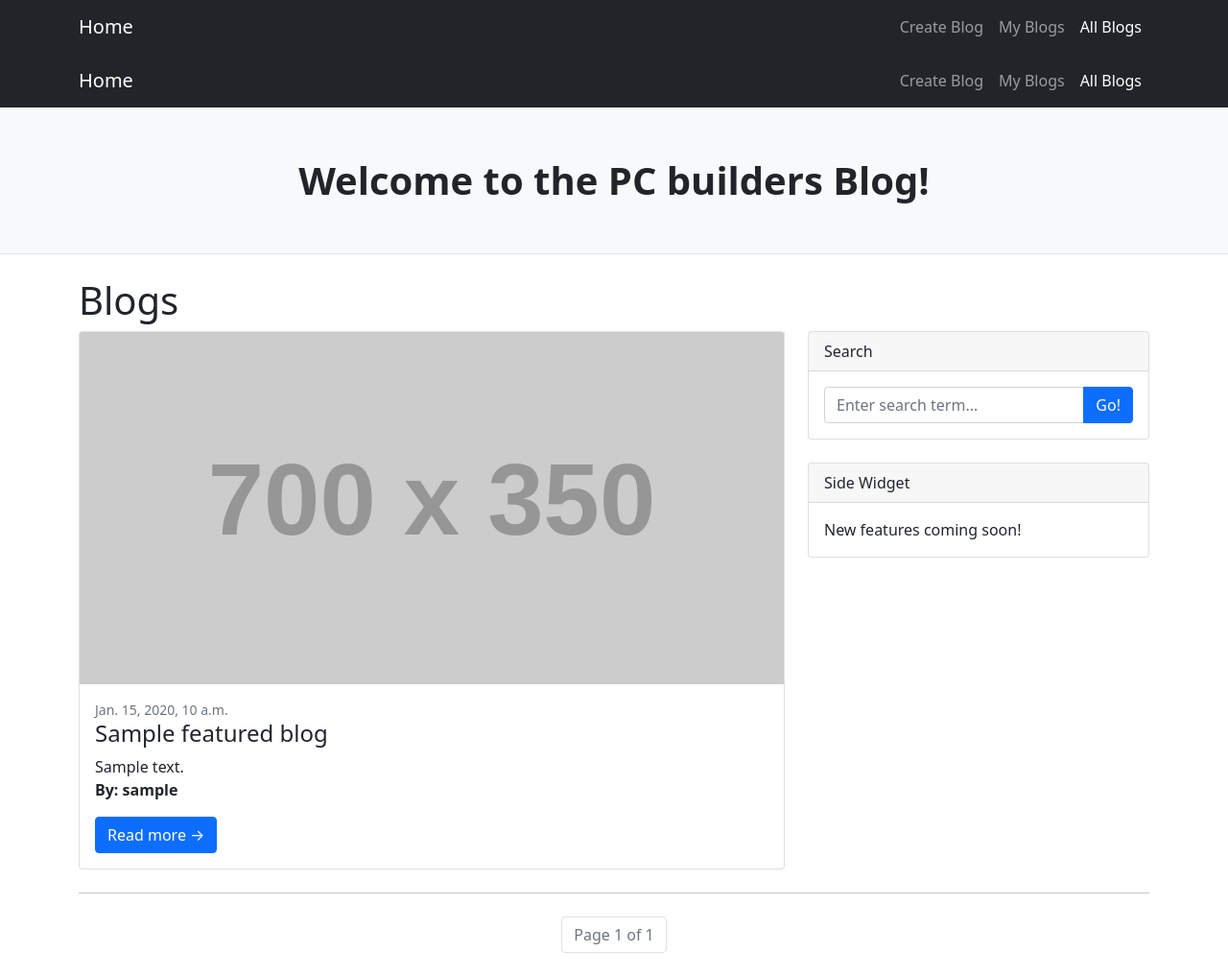
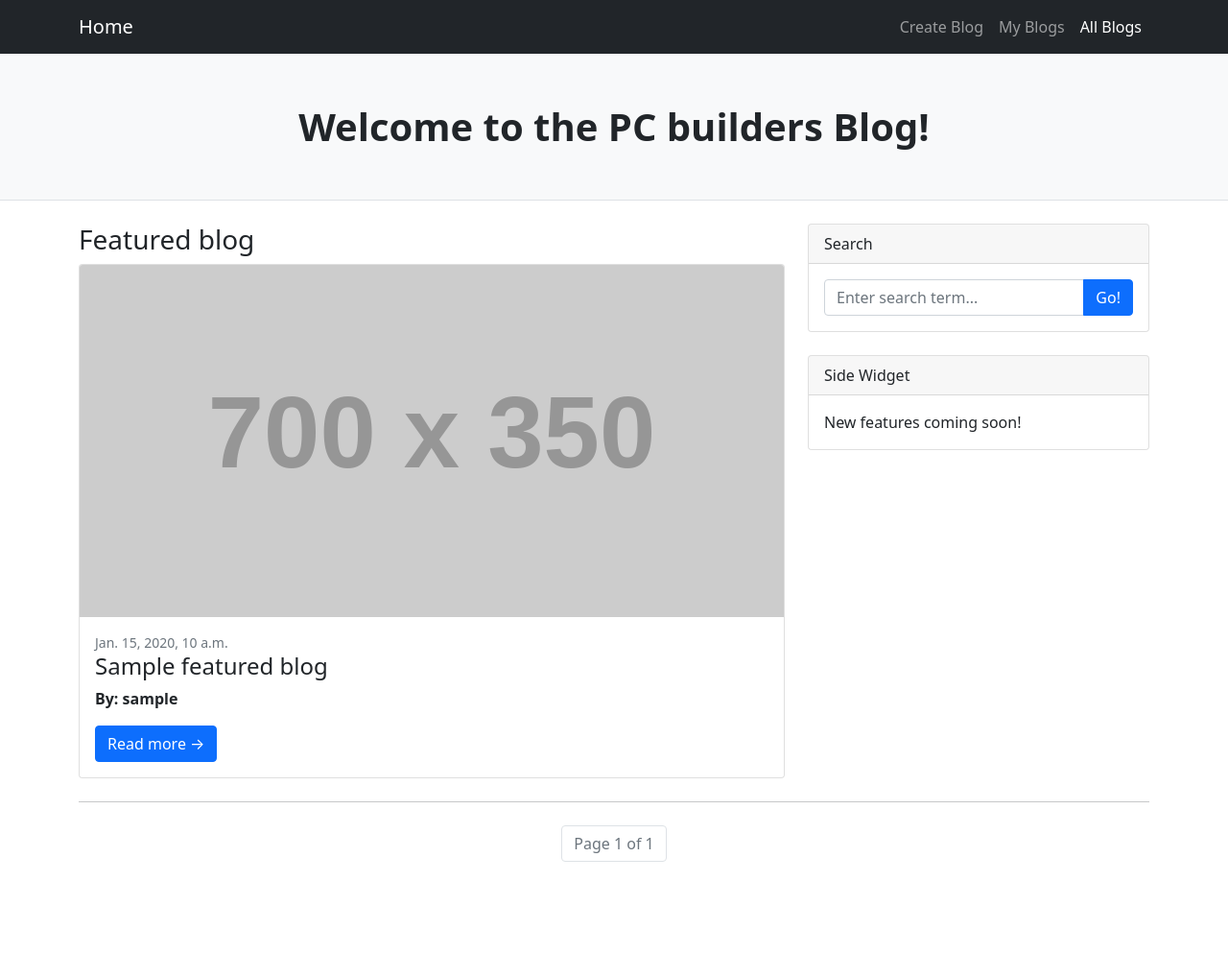
Before and after one commit to KayongoYongo/PC-Builders_MarketPlace, a Django app: template pc_builders_marketplace/blog_app/templates/blog_app/blog_list.html in a window 1280 px wide. Shown: the whole page at 96% size. After the commit the page ends 898 px from the top, so only its background shows below. Run offline with Django 5.2, Linux system fonts and the light colour scheme; the template is opened without the code that fills it: most values are stand-ins (such as "Sample title", 1, 10 or a date in 2020); grey boxes labelled with a size stand in for pictures from a placeholder-image service; data that the repository does not hold is empty; some libraries are stand-ins or nearby versions.

Commit message:
Added minor modificaations to the template

```diff
--- a/pc_builders_marketplace/blog_app/templates/blog_app/blog_list.html
+++ b/pc_builders_marketplace/blog_app/templates/blog_app/blog_list.html
@@ -10,21 +10,6 @@
 {% endblock %}
 {% block content %}
 
-
-    <nav class="navbar navbar-expand-lg navbar-dark bg-dark">
-        <div class="container">
-            <a class="navbar-brand" href="#!">Home</a>
-            <button class="navbar-toggler" type="button" data-bs-toggle="collapse" data-bs-target="#navbarSupportedContent" aria-controls="navbarSupportedContent" aria-expanded="false" aria-label="Toggle navigation"><span class="navbar-toggler-icon"></span></button>
-            <div class="collapse navbar-collapse" id="navbarSupportedContent">
-                <ul class="navbar-nav ms-auto mb-2 mb-lg-0">
-                    <li class="nav-item"><a class="nav-link" href="#!">Create Blog</a></li>
-                    <li class="nav-item"><a class="nav-link" href="#!">My Blogs</a></li>
-                    <li class="nav-item"><a class="nav-link active" aria-current="page" href="#">All Blogs</a></li>
-                </ul>
-            </div>
-        </div>
-    </nav>
-
     <!-- Page header with logo and tagline-->
     <header class="py-1 bg-light border-bottom mb-4">
         <div class="container">
@@ -36,11 +21,11 @@
 
     <!-- Nested row for non-featured blog posts-->
     <div class="container">
-        <h1>Blogs</h1>
         <div class="row">
             <!-- Main content column -->
             <div class="col-lg-8">
                 <!-- Featured blog -->
+                <h3>Featured blog</h3>
                 {% if featured_blog %}
                 <div class="card mb-4">
                     <a href="{% url 'view_blog' featured_blog.id %}">
@@ -49,9 +34,11 @@
                     <div class="card-body">
                         <div class="small text-muted">{{ featured_blog.created_at }}</div>
                         <h2 class="card-title h4">{{ featured_blog.title }}</h2>
+                        <!--
                         <div class="blog-content">
                             {{ featured_blog.content|safe }}
                         </div>
+                        -->
                         <strong><p>By: {{ featured_blog.author.username }}</p></strong>
                         <a class="btn btn-primary" href="{% url 'view_blog' featured_blog.id %}">Read more →</a>
                     </div>
@@ -70,9 +57,11 @@
                             <div class="card-body">
                                 <div class="small text-muted">{{ blog.created_at }}</div>
                                 <h2 class="card-title h4">{{ blog.title }}</h2>
+                                <!--
                                 <div class="blog-content">
                                     {{ blog.content|safe }}
                                 </div>
+                                -->
                                 <strong><p>By: {{ blog.author.username }}</p></strong>
                                 <a class="btn btn-primary" href="{% url 'view_blog' blog.id %}">Read more →</a>
                             </div>
```
